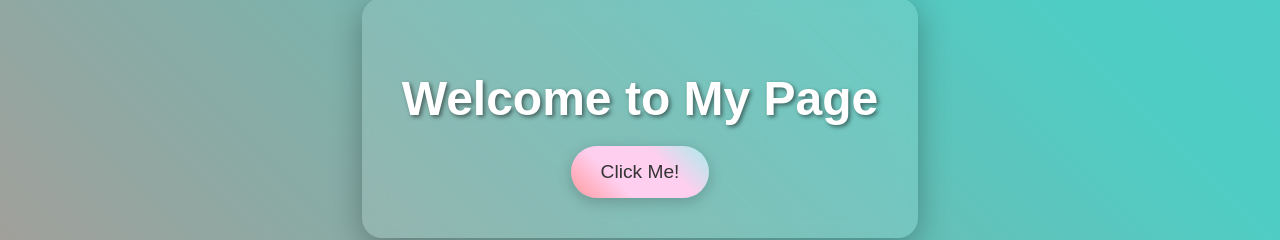
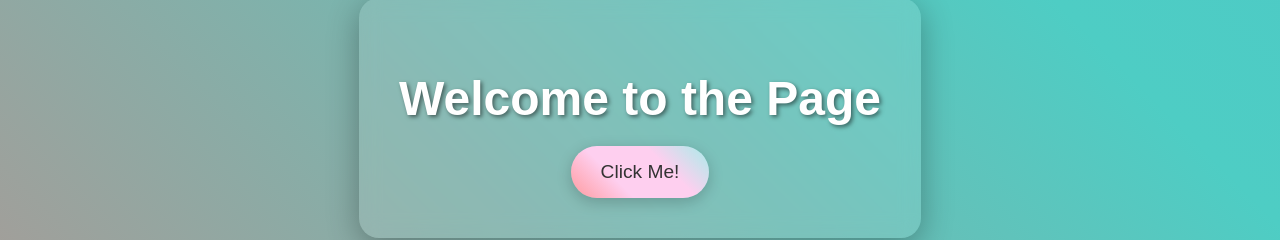
Before and after one commit to BiiiChan/NaanMudhalvan, a plain HTML site: page index.html in a window 1280 px wide. Shown: the part 282-522 px from the top of the page. Drawn offline with Linux system fonts and the light colour scheme.

Commit message:
index.html is changed and commited

```diff
--- a/index.html
+++ b/index.html
@@ -54,7 +54,7 @@
 </head>
 <body>
     <div class="container">
-        <h1>Welcome to My Page</h1>
+        <h1>Welcome to the Page</h1>
         <button onclick="redirectToWelcome()">Click Me!</button>
     </div>
     <script>
```
